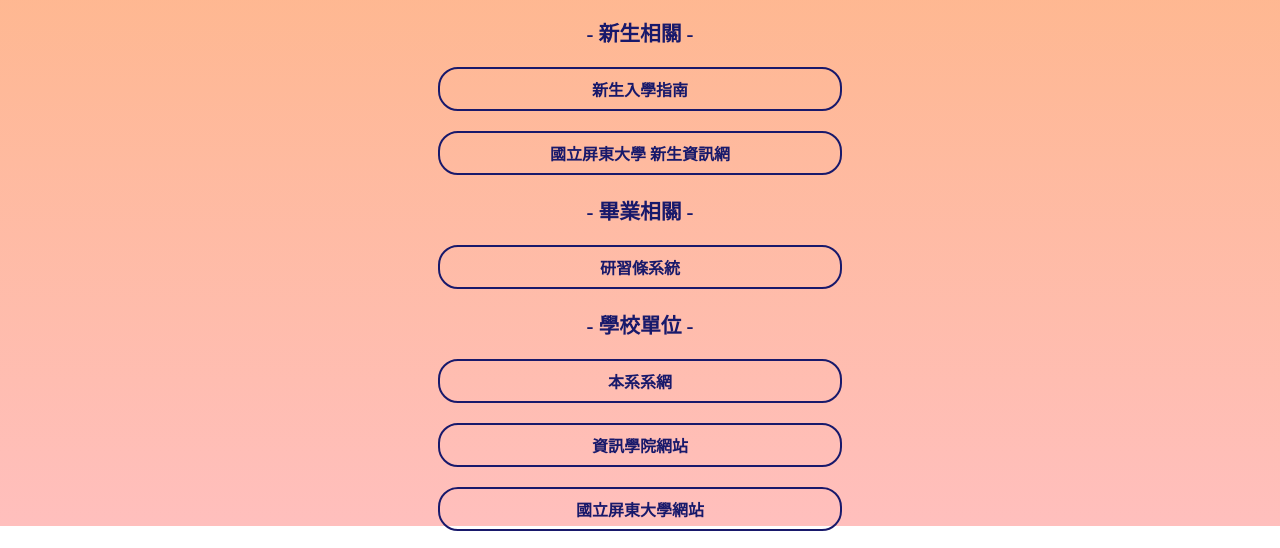
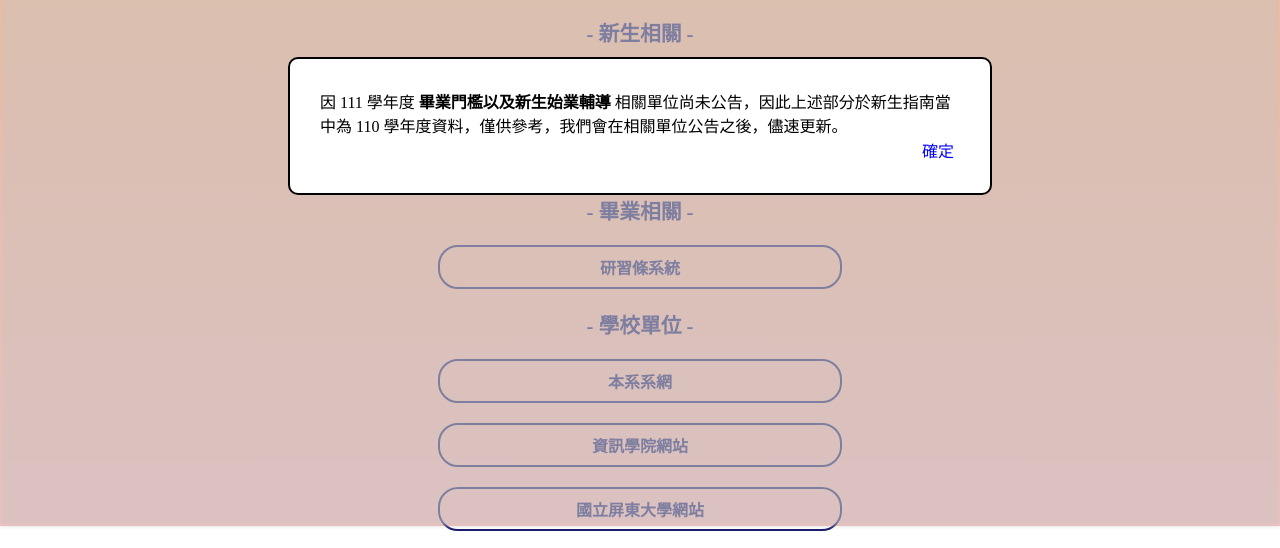
Before and after one commit to nptucsai/sa.nptucsai.github.io, a plain HTML site: page index.html in a window 1280 px wide. Shown: the part 274-822 px from the top of the page. Drawn offline with Linux system fonts and the light colour scheme.

Commit message:
feat: add alert

```diff
--- a/index.html
+++ b/index.html
@@ -48,5 +48,14 @@
                 <!-- empty -->
             </section>
         </main>
+        <div id="alert">
+            <div class="bg" onclick="closeAlert()"></div>
+            <div class="content">
+                因 111 學年度 <b>畢業門檻以及新生始業輔導</b> 相關單位尚未公告，因此上述部分於新生指南當中為 110 學年度資料，僅供參考，我們會在相關單位公告之後，儘速更新。
+                <p>
+                    <button onclick="closeAlert()">確定</button>
+                </p>
+            </div>
+        </div>
     </body>
 </html>
--- /dev/null
+++ b/static/css/alert.css
@@ -0,0 +1,46 @@
+#alert {
+    position: fixed;
+    width: 100vw;
+    height: 100vh;
+    top: 0;
+
+    display: flex;
+    justify-content: center;
+    align-items: center;
+}
+
+#alert .bg {
+    position: fixed;
+    top: 0;
+    left: 0;
+    background: #c3c3c3;
+    opacity: 0.6;
+    filter: blur(2px);
+    width: 100%;
+    height: 100%;
+}
+
+#alert .content {
+    white-space: wrap;
+    border-radius: 10px;
+    position: relative;
+    max-width: 50%;
+    max-height: 79%;
+    background: white;
+    z-index: 99999;
+    border: 2px solid black;
+    padding: 30px;
+}
+
+#alert .content p {
+    margin: 0;
+    text-align: right;
+}
+
+#alert button {
+    background: inherit;
+    border: none;
+    outline: none;
+    font-size: 1em;
+    color: blue;
+}
--- a/static/css/index.css
+++ b/static/css/index.css
@@ -1,4 +1,5 @@
 @import '/static/css/background.css';
+@import '/static/css/alert.css';
 
 
 :root {
@@ -19,7 +20,6 @@ main#container {
     height: 100vh;
     margin: 0 auto;
     position: relative;
-    z-index: 99999;
     color: var(--prime-color);
 }
 
--- a/static/js/index.js
+++ b/static/js/index.js
@@ -0,0 +1,2 @@
+
+const closeAlert = () => document.querySelector('#alert').remove();
```
